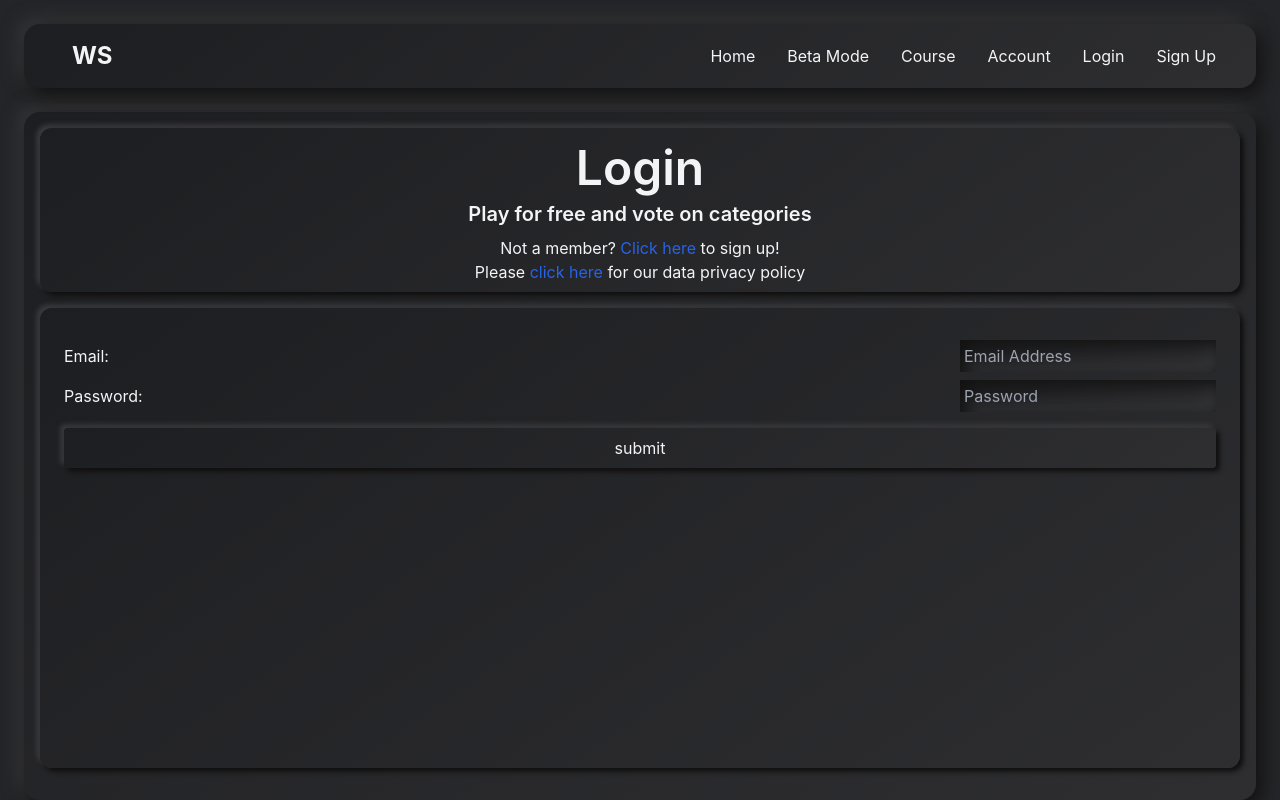
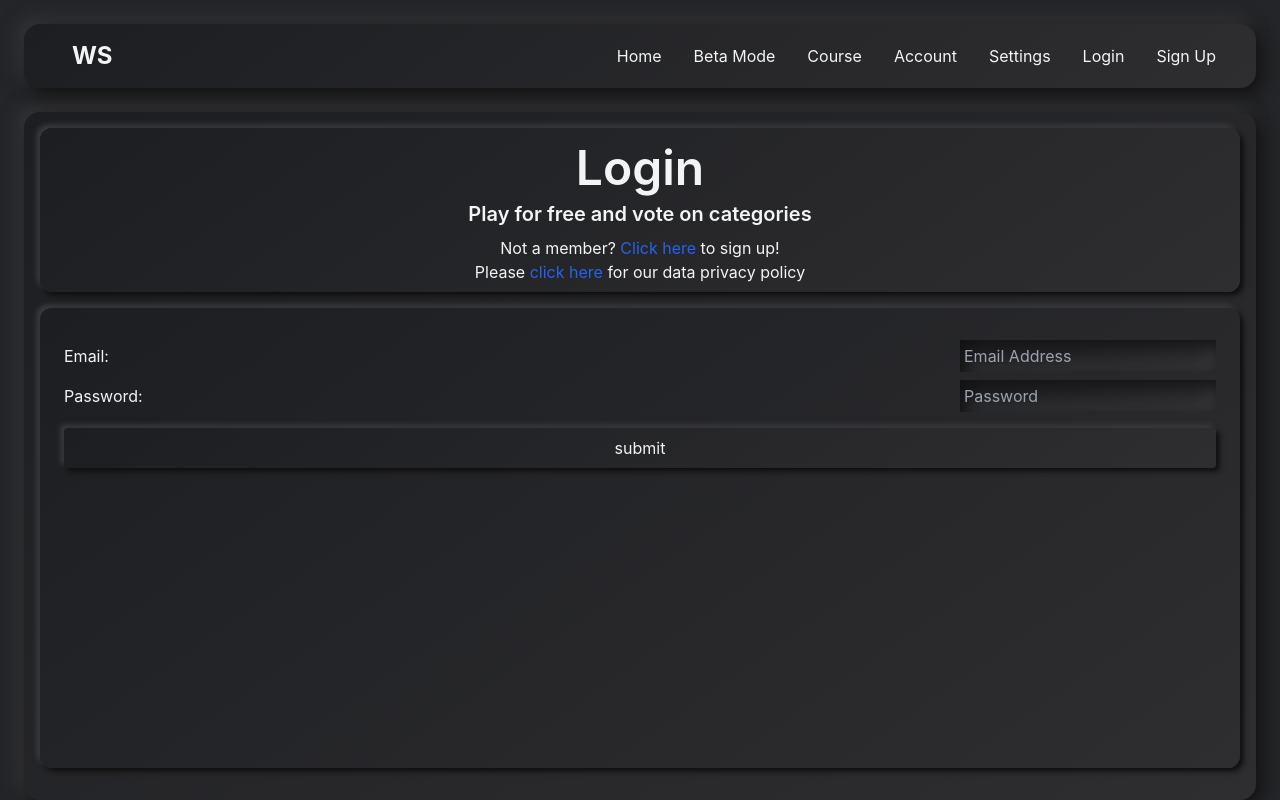
Before and after one commit to webdesignbytom/worlds-smartest-frontend, a React (Create React App) app in the folder client/: page /login in a window 1280 px wide. Built offline with nearby package versions, Linux system fonts and the light colour scheme; no server answers.

Commit message:
settings

```diff
--- a/client/src/App.js
+++ b/client/src/App.js
@@ -16,6 +16,7 @@ import CreateExams from "./pages/admin/CreateExams";
 import CreateCourse from "./pages/admin/CreateCourse";
 import CourseOverview from './pages/course/CourseOverview';
 import AccountPage from './pages/account/AccountPage';
+import SettingsPage from './pages/settings/SettingsPage';
 
 function App() {
   ReactGA.initialize("G-2DWCKVD9WK");
@@ -43,6 +44,7 @@ function App() {
       <Route path="/sign-up" index element={<RegisterPage />} />
       <Route path="/login" index element={<LoginPage />} />
       <Route path="/account" index element={<AccountPage />} />
+      <Route path="/settings" index element={<SettingsPage />} />
 
       {/* ADMIN */}
       <Route
--- a/client/src/components/nav/Navbar.jsx
+++ b/client/src/components/nav/Navbar.jsx
@@ -90,6 +90,15 @@ function Navbar() {
               </li>
               <li
                 className={
+                  activeNav === '/settings' ? 'selected__link' : 'nav__link'
+                }
+              >
+                <Link to='/settings'>
+                  <span>Settings</span>
+                </Link>
+              </li>
+              <li
+                className={
                   activeNav === '/login' ? 'selected__link' : 'nav__link'
                 }
               >
@@ -141,6 +150,11 @@ function Navbar() {
                 </Link>
               </li>
               <li className='px-2 py-4 text-center'>
+                <Link onClick={toggleNavbar} to='/settings'>
+                  <span>Settings</span>
+                </Link>
+              </li>
+              <li className='px-2 py-4 text-center'>
                 <Link onClick={toggleNavbar} to='/sign-up'>
                   <span>Sign Up</span>
                 </Link>
--- /dev/null
+++ b/client/src/pages/settings/SettingsPage.jsx
@@ -0,0 +1,20 @@
+import React from 'react'
+// Components
+import Navbar from '../../components/nav/Navbar';
+
+function SettingsPage() {
+    return (
+        <div className="relative bg-main-colour grid grid-rows-reg h-screen min-h-screen w-full text-gray-100">
+          <Navbar />
+          <section className='px-4 md:px-6 grid mt-4'>
+            <div className='bg-neo-alt grid rounded-xl'>
+              <div className='grid justify-center my-6'>
+
+              </div>
+            </div>
+          </section>
+        </div>
+      );
+}
+
+export default SettingsPage
```
